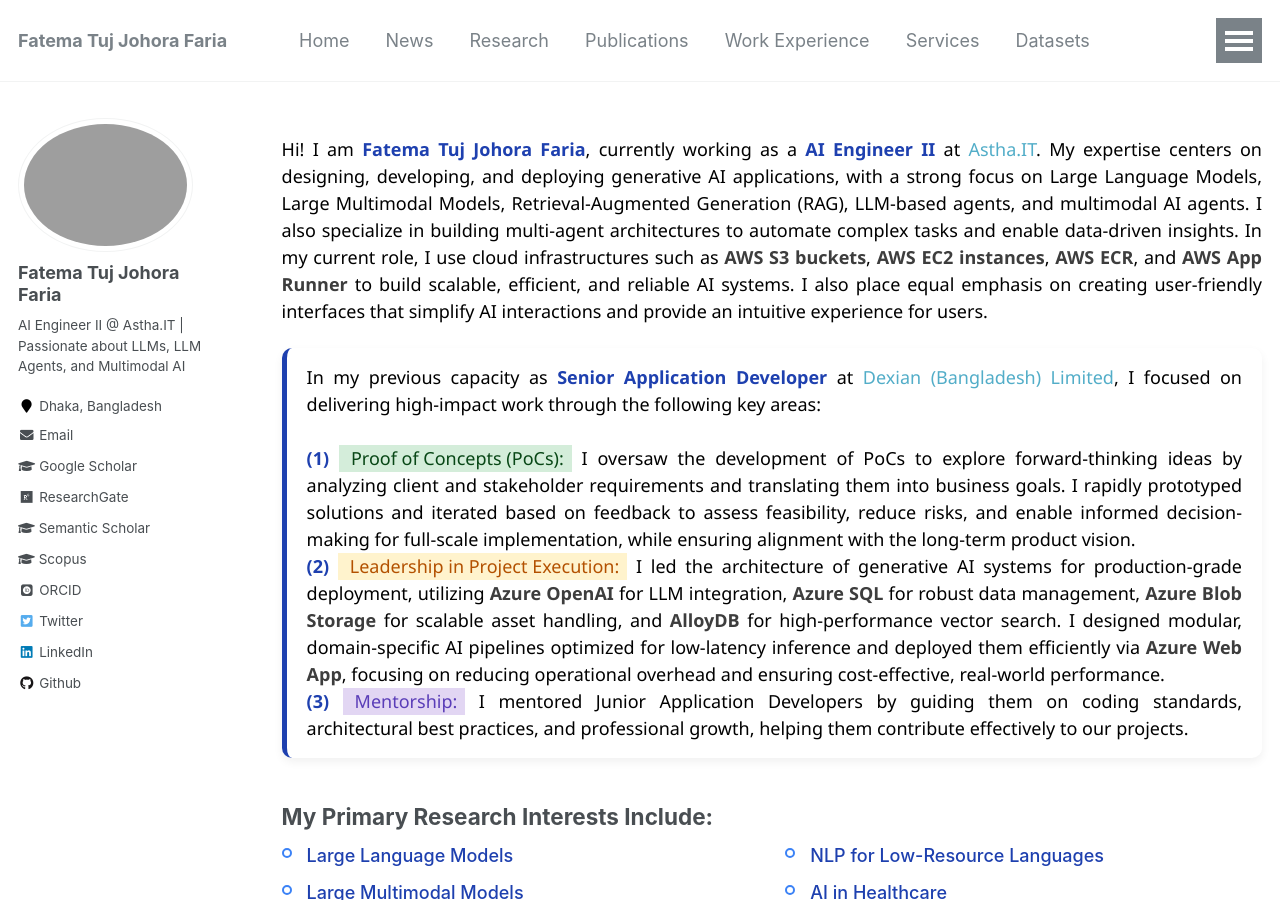
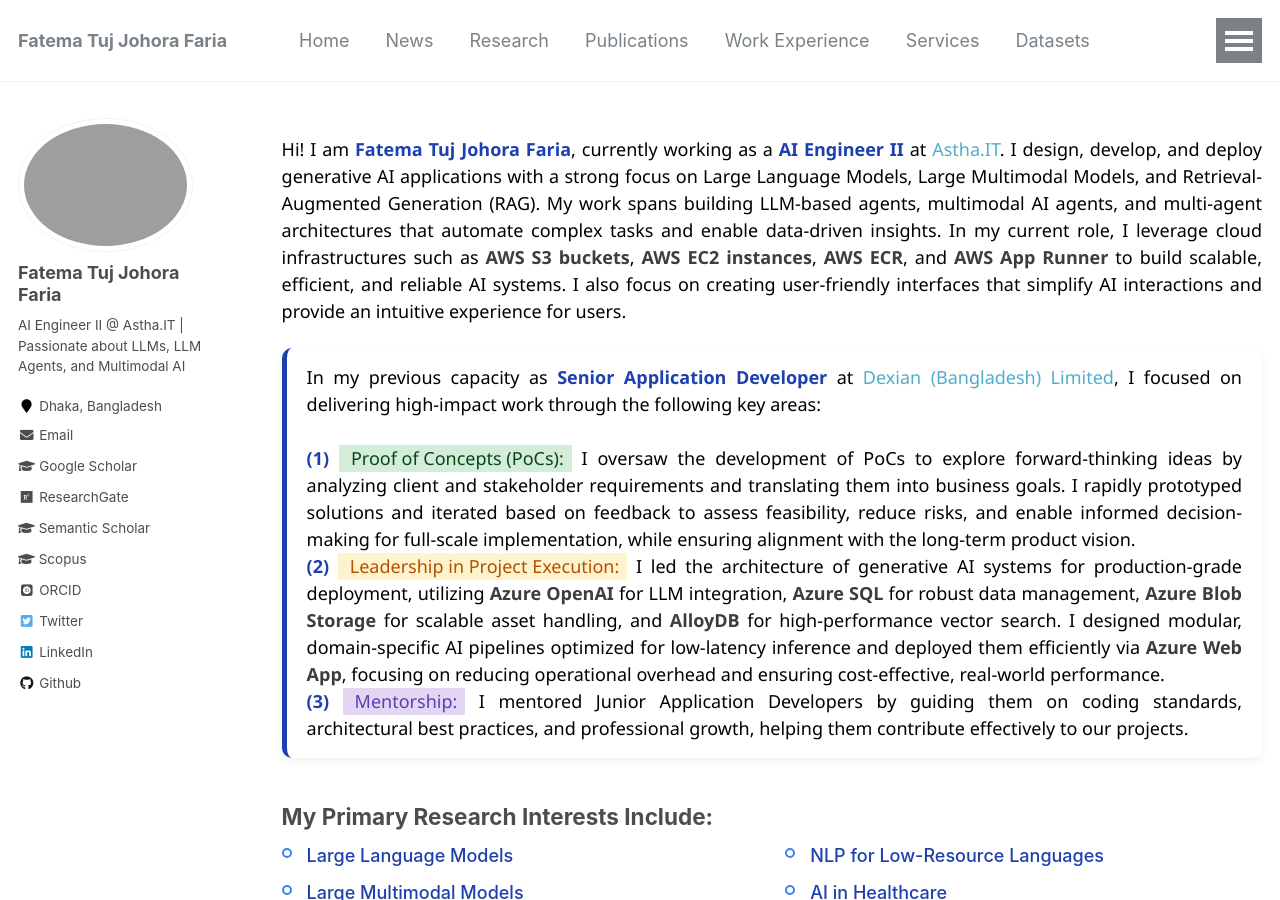
Before and after one commit to fatemafaria142/fatemafaria142.github.io, a Jekyll site: the page built from _pages/about.md, in a window 1280 px wide and 900 px high. Built offline with Jekyll 4.4.1, drawn with Linux system fonts in a browser that asks for light colours; some web fonts are replaced.

Commit message:
Update About

```diff
--- a/_pages/about.md
+++ b/_pages/about.md
@@ -112,7 +112,7 @@
   Hi! I am <strong style="color:#1e40af;">Fatema Tuj Johora Faria</strong>, currently working as a
   <strong style="color:#1e40af;">AI Engineer II</strong> at
   <a href="https://www.linkedin.com/company/asthait/">Astha.IT</a>.
-My expertise centers on designing, developing, and deploying generative AI applications, with a strong focus on Large Language Models, Large Multimodal Models, Retrieval-Augmented Generation (RAG), LLM-based agents, and multimodal AI agents. I also specialize in building multi-agent architectures to automate complex tasks and enable data-driven insights. In my current role, I use cloud infrastructures such as <span style="font-weight:bold; color:#3d3d3d;">AWS S3 buckets</span>, <span style="font-weight:bold; color:#3d3d3d;">AWS EC2 instances</span>, <span style="font-weight:bold; color:#3d3d3d;">AWS ECR</span>, and <span style="font-weight:bold; color:#3d3d3d;">AWS App Runner</span> to build scalable, efficient, and reliable AI systems. I also place equal emphasis on creating user-friendly interfaces that simplify AI interactions and provide an intuitive experience for users.
+  I design, develop, and deploy generative AI applications with a strong focus on Large Language Models, Large Multimodal Models, and Retrieval-Augmented Generation (RAG). My work spans building LLM-based agents, multimodal AI agents, and multi-agent architectures that automate complex tasks and enable data-driven insights. In my current role, I leverage cloud infrastructures such as <span style="font-weight:bold; color:#3d3d3d;">AWS S3 buckets</span>, <span style="font-weight:bold; color:#3d3d3d;">AWS EC2 instances</span>, <span style="font-weight:bold; color:#3d3d3d;">AWS ECR</span>, and <span style="font-weight:bold; color:#3d3d3d;">AWS App Runner</span> to build scalable, efficient, and reliable AI systems. I also focus on creating user-friendly interfaces that simplify AI interactions and provide an intuitive experience for users.
 </p>
 
 <div class="info-wrapper">
```
